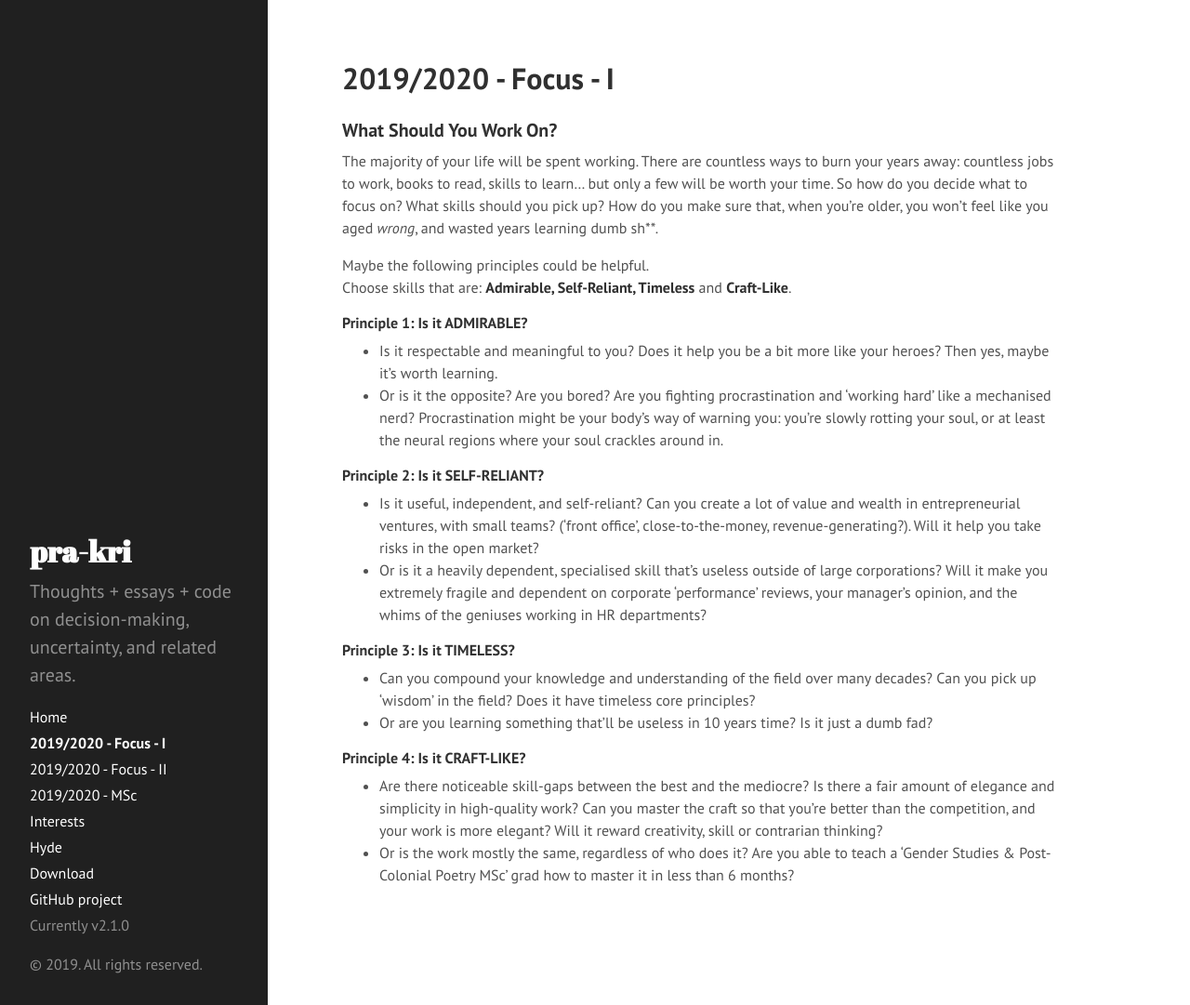
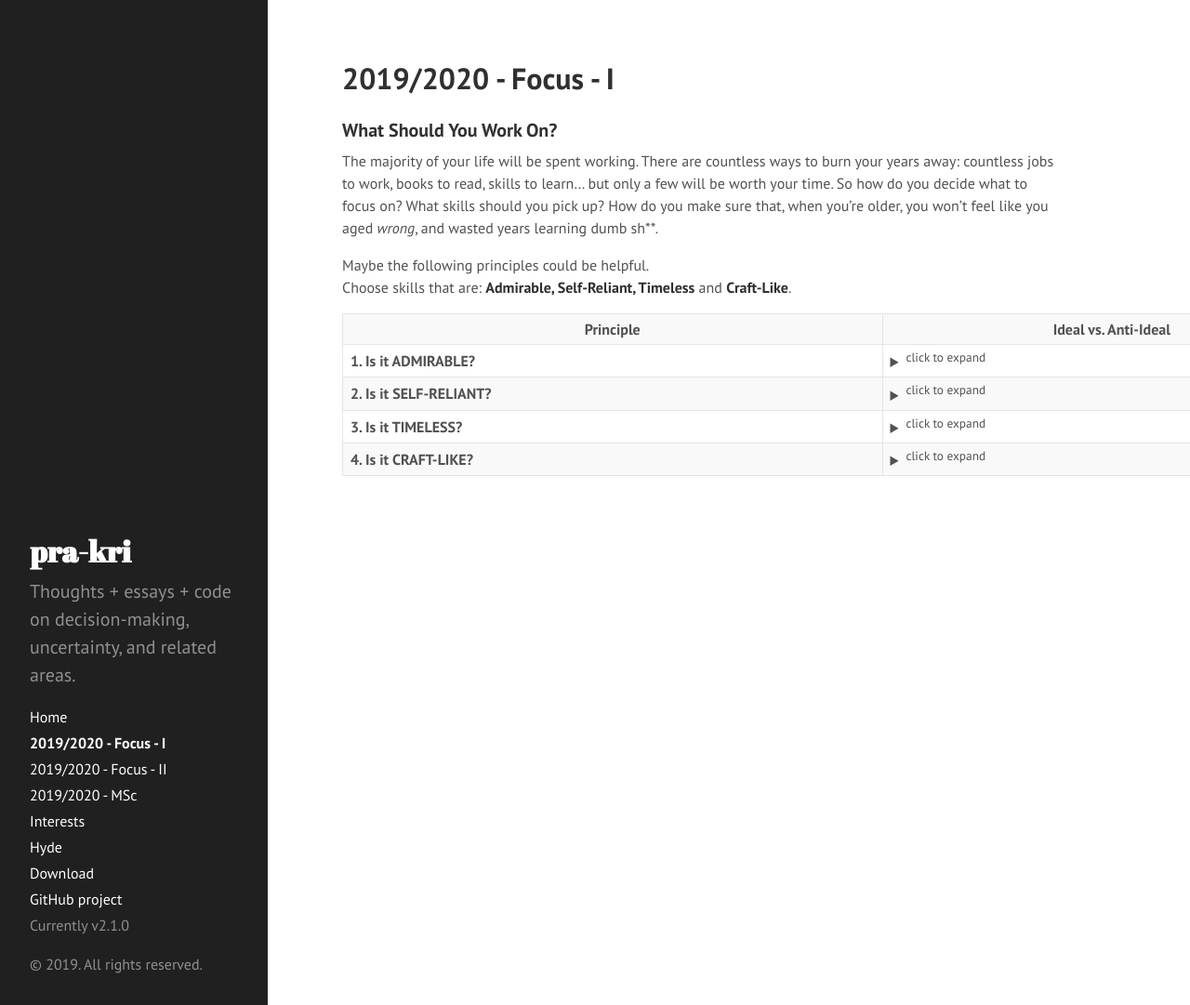
Before and after one commit to pra-kri/pra-kri.github.io, a Jekyll site: the page built from 2019to2020_focus.md, in a window 1280 px wide and 1081 px high. Shown: the whole window at 93% size. Built offline with Jekyll 4.4.1, drawn with Linux system fonts in a browser that asks for light colours; Markdown is read by kramdown in place of the engine named in the settings.

Commit message:
Update 2019to2020_focus.md

```diff
--- a/2019to2020_focus.md
+++ b/2019to2020_focus.md
@@ -11,18 +11,50 @@ Maybe the following principles could be helpful. <br>
 Choose skills that are: **Admirable, Self-Reliant, Timeless** and **Craft-Like**.
 
 
-##### Principle 1: Is it ADMIRABLE?
-* Is it respectable and meaningful to you? Does it help you be a bit more like your heroes? Then yes, maybe it's worth learning.
-* Or is it the opposite? Are you bored? Are you fighting procrastination and 'working hard' like a mechanised nerd? Procrastination might be your body's way of warning you: you're slowly rotting your soul, or at least the neural regions where your soul crackles around in.
 
-##### Principle 2: Is it SELF-RELIANT?
-* Is it useful, independent, and self-reliant? Can you create a lot of value and wealth in entrepreneurial ventures, with small teams? ('front office', close-to-the-money, revenue-generating?). Will it help you take risks in the open market?
-* Or is it a heavily dependent, specialised skill that's useless outside of large corporations? Will it make you extremely fragile and dependent on corporate 'performance' reviews, your manager's opinion, and the whims of the geniuses working in HR departments?
-
-##### Principle 3: Is it TIMELESS?
-* Can you compound your knowledge and understanding of the field over many decades? Can you pick up 'wisdom' in the field? Does it have timeless core principles?
-* Or are you learning something that'll be useless in 10 years time? Is it just a dumb fad?
-
-##### Principle 4: Is it CRAFT-LIKE?
-* Are there noticeable skill-gaps between the best and the mediocre? Is there a fair amount of elegance and simplicity in high-quality work? Can you master the craft so that you're better than the competition, and your work is more elegant? Will it reward creativity, skill or contrarian thinking?
-* Or is the work mostly the same, regardless of who does it? Are you able to teach a 'Gender Studies & Post-Colonial Poetry MSc' grad how to master it in less than 6 months?
+<table style="width:140%">
+  <tr>
+    <th>Principle</th>
+    <th>Ideal vs. Anti-Ideal</th>
+  </tr>
+  <tr>
+    <td><b>1. Is it ADMIRABLE?</b></td>
+    <td> <details><summary><sup>click to expand</sup></summary>
+      <b> Ideal: </b> Is it respectable and meaningful to you? Does it help you be a bit more like who you admire? Does the thought of mastering the skill excite you? Then yes - go learn it, 100%. In fact, 'inspiration is perishable' <sup>from Re:Work</sup>, so maybe put everything else aside and focus 100% on this. You learn and create much faster when there is emotional intensity behind your work.
+      <br>
+      <b> Anti-Ideal: </b> Or is it the opposite? Are you bored? Fighting procrastination and 'working hard' like a domesticated lapdog? Maybe you tell yourself that you're being 'disciplined' and you 'work hard', when really you're just too scared to disobediently pursue your own interests. Procrastination might be your body's warning signal: you're rotting your soul and your self-respect if you keep working on this.
+      <br>
+      </details>
+    </td>
+  </tr>
+  <tr>
+    <td><b>2. Is it SELF-RELIANT? </b></td>
+    <td><details><summary><sup>click to expand</sup></summary>
+      <b> Ideal: </b>Is it independent and self-reliant? Can you create value and wealth in entrepreneurial ventures with small teams? ('front office', close-to-the-money, revenue-generating?). Will it help you take risks in the open market?
+      <br>
+      <b> Anti-Ideal: </b>Or is it a heavily dependent, specialised skill that's useless outside of large corporations? Will it make you fragile and dependent on corporate 'performance' reviews, your manager's opinion, and the whims of the geniuses working in HR departments? Is it a skill that only pays if you offer your obedience to a bigcorp?
+      <br>
+      </details>
+    </td>
+  </tr>
+  <tr>
+    <td><b>3. Is it TIMELESS?</b></td>
+    <td><details><summary><sup>click to expand</sup></summary>
+      <b> Ideal: </b> Can you compound your knowledge and understanding of the field over decades? Can you pick up real 'wisdom' and experience in the field? Does it have timeless principles that you can apply 20 years into the future?
+      <br>
+      <b> Anti-Ideal: </b>Or are you learning something that'll be useless in 10 years time? Is it just a dumb fad that you'll eventually forget?
+      <br>
+      </details>
+    </td>
+  </tr>
+  <tr>
+    <td><b>4. Is it CRAFT-LIKE?</b></td>
+    <td><details><summary><sup>click to expand</sup></summary>
+      <b> Ideal: </b> Are there noticeable skill-gaps between the best and the mediocre? Is there elegance and simplicity in high-quality work? Can you master the craft so that you're better than the competition? Will it reward creativity, skill or contrarian thinking?
+      <br>
+      <b> Anti-Ideal: </b>Or is the work mostly the same, regardless of who does it? Are you able to teach a 'Gender Studies & Post-Colonial Poetry MSc' grad how to master it in less than 12 months? (or a STEM graduate, in under 3 months?)
+      <br>
+      </details>
+    </td>
+  </tr>
+</table>
```
